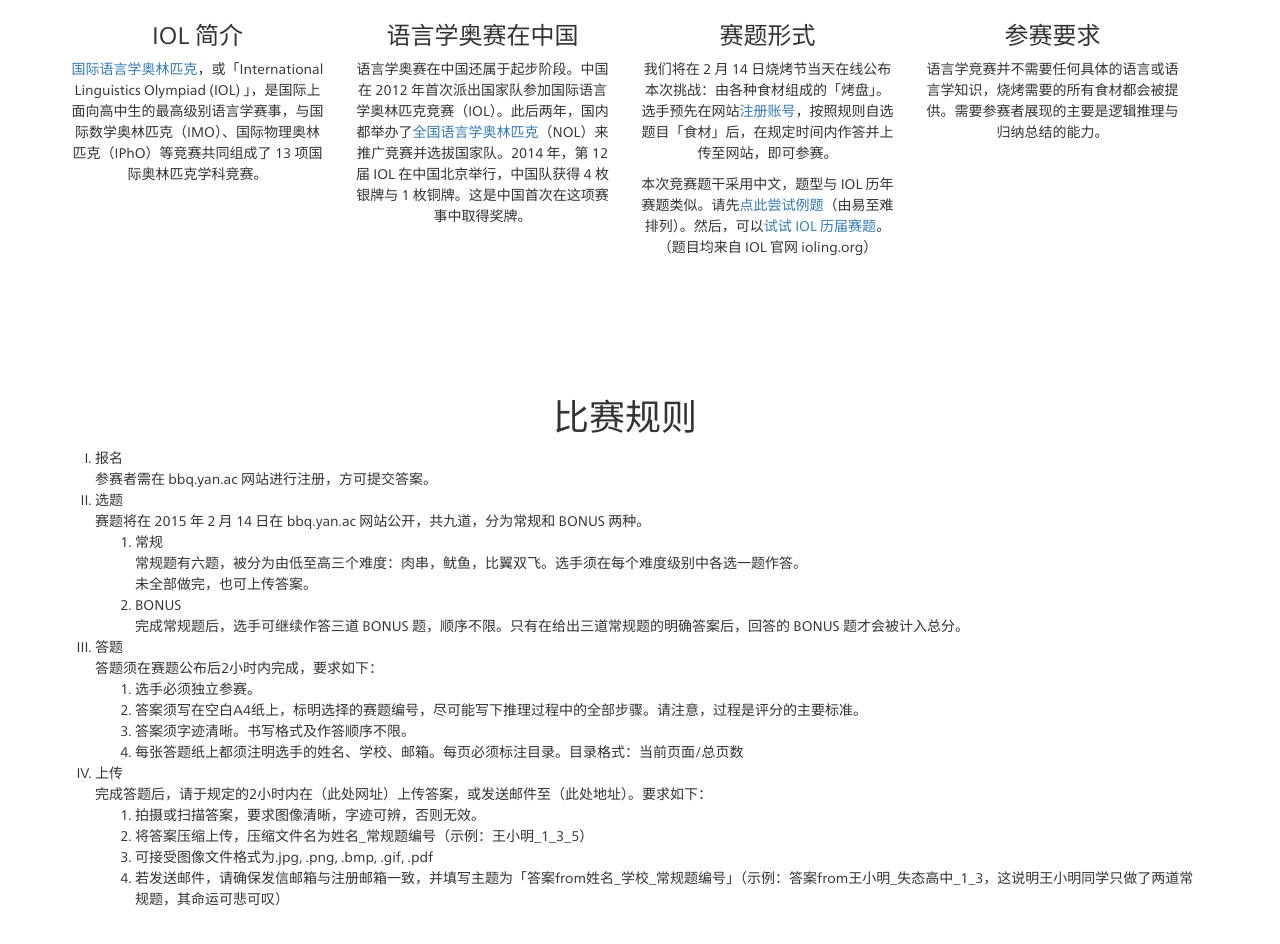
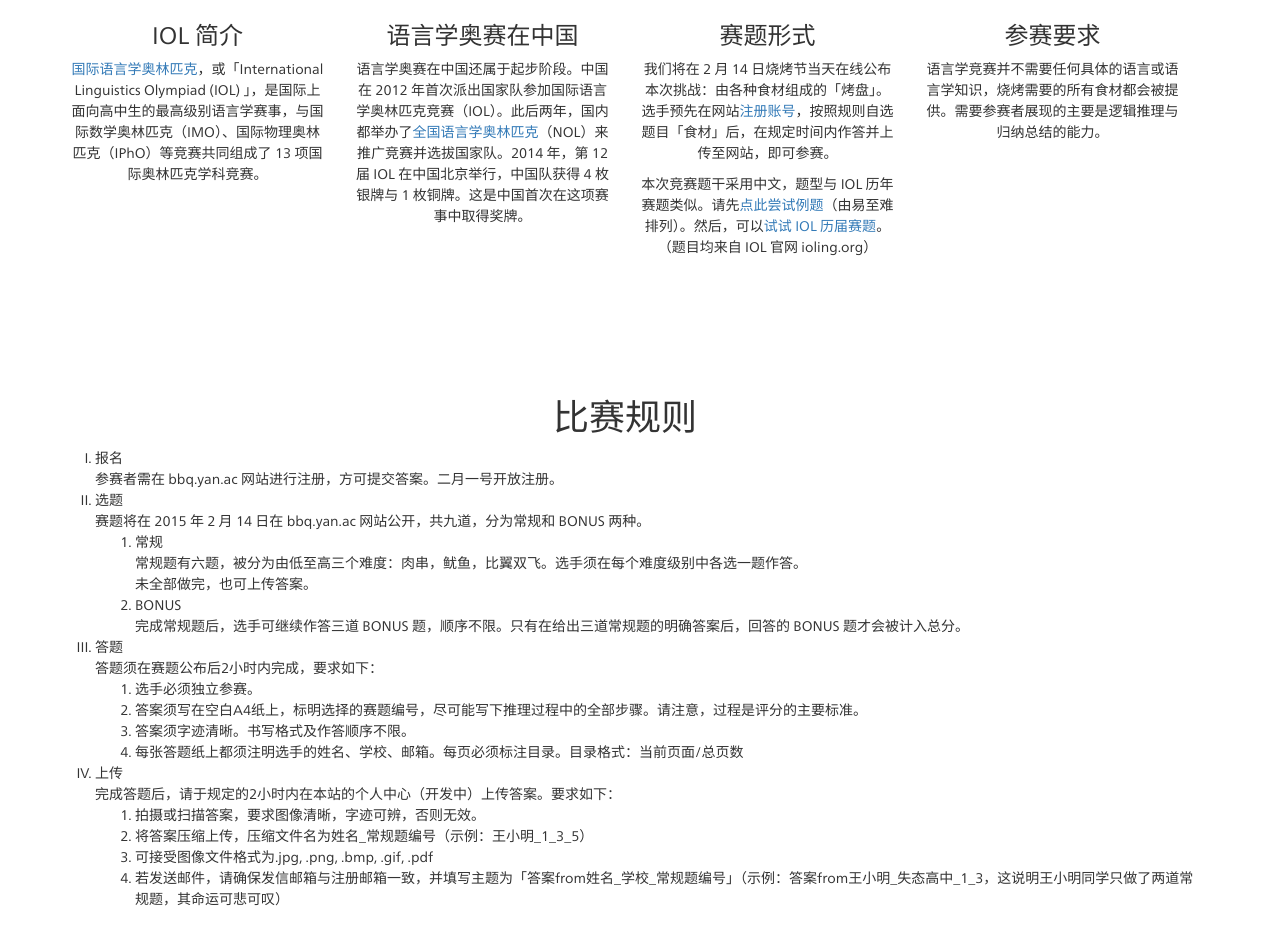
Before and after one commit to yan-ac/bbq.yan.ac, a plain HTML site: page public/index.html in a window 1280 px wide. Shown: the part 1079-2023 px from the top of the page. Drawn offline with Linux system fonts and the light colour scheme.

Commit message:
temporary rules

```diff
--- a/public/index.html
+++ b/public/index.html
@@ -139,7 +139,7 @@
       <p>
         <ol>
           <li>报名<br>
-          参赛者需在 bbq.yan.ac 网站进行注册，方可提交答案。</li>
+          参赛者需在 bbq.yan.ac 网站进行注册，方可提交答案。二月一号开放注册。</li>
           <li>选题<br>
           赛题将在 2015 年 2 月 14 日在 bbq.yan.ac 网站公开，共九道，分为常规和 BONUS 两种。
           <ol>
@@ -159,7 +159,7 @@
           </ol>
           </li>
           <li>上传<br>
-          完成答题后，请于规定的2小时内在（此处网址）上传答案，或发送邮件至（此处地址）。要求如下：
+          完成答题后，请于规定的2小时内在本站的个人中心（开发中）上传答案。要求如下：
           <ol>
             <li>拍摄或扫描答案，要求图像清晰，字迹可辨，否则无效。</li>
             <li>将答案压缩上传，压缩文件名为姓名_常规题编号（示例：王小明_1_3_5）</li>
```
